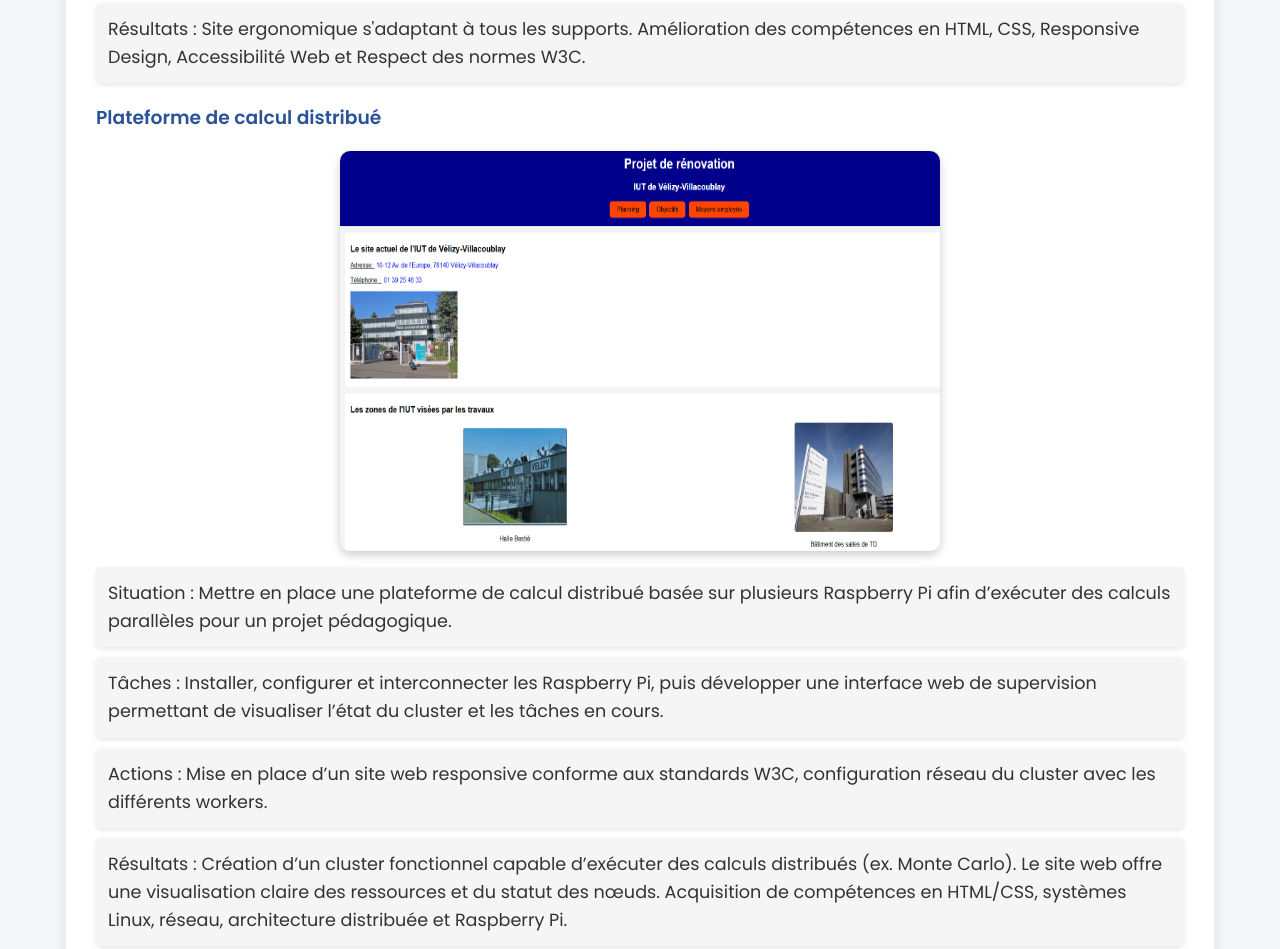
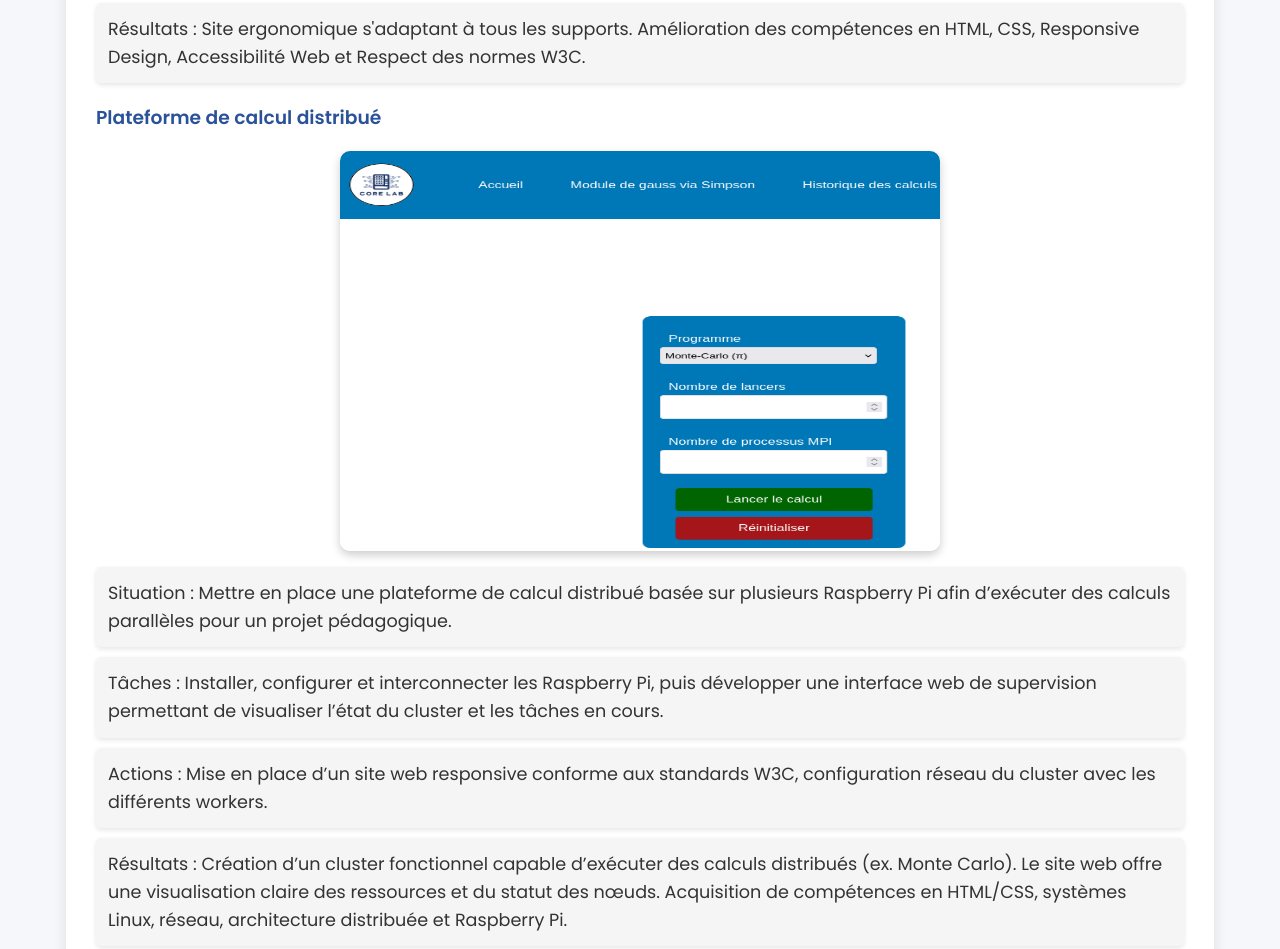
Before and after one commit to moha78000/Portfolio, a website built with Vite: page docs/index.html in a window 1280 px wide. Shown: the part 3702-4651 px from the top of the page. Built offline with nearby package versions, Linux system fonts and the light colour scheme.

Commit message:
Ajout de l'image de notre projet sae calcul distrbué + chemin vers image

```diff
--- a/docs/index.html
+++ b/docs/index.html
@@ -73,7 +73,7 @@
     </ul>
 
       <h3>Plateforme de calcul distribué</h3>
-      <img src="../assets/images/websiteS1.png" alt="site" width="600" , height="400">
+      <img src="../assets/images/corelab.png" alt="site" width="600" , height="400">
       <ul>
           <li>Situation : Mettre en place une plateforme de calcul distribué basée sur plusieurs Raspberry Pi afin d’exécuter des calculs parallèles pour un projet pédagogique.</li>
           <li>Tâches : Installer, configurer et interconnecter les Raspberry Pi, puis développer une interface web de supervision permettant de visualiser l’état du cluster et les tâches en cours.</li>
```
Also changed, not shown: assets/images/corelab.png (added).
